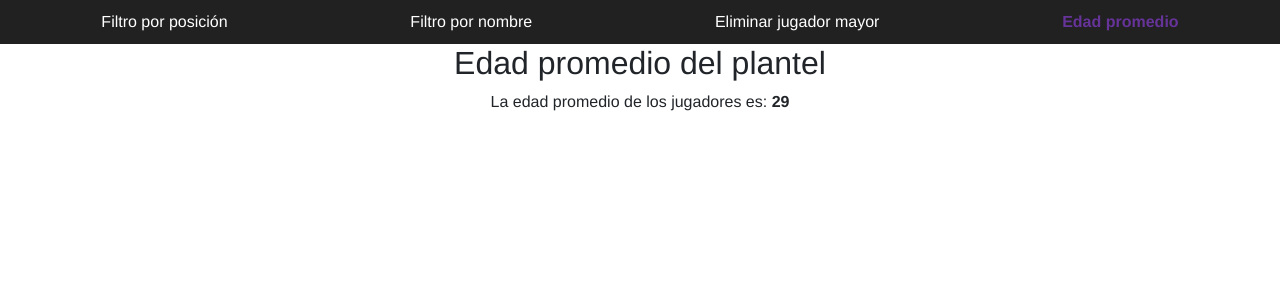
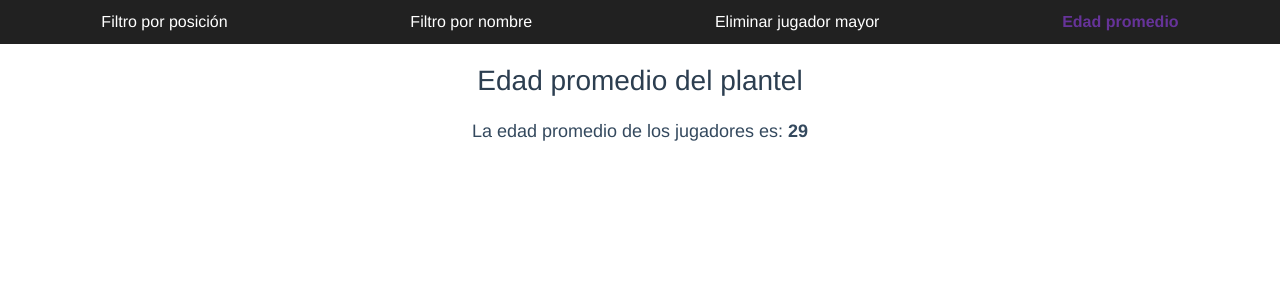
Before and after one commit to JenniArabel/angularExercises, an Angular app in the folder angular-exercises/: page /jugadores-edad-promedio in a window 1280 px wide. Shown: the top 300 px of the page. Built offline with nearby package versions, Linux system fonts and the light colour scheme.

Commit message:
Add styles to Edad promedio component

```diff
--- /dev/null
+++ b/angular-exercises/src/app/pages/jugadoresEdadPromedio/jugadoresEdadPromedio.component.css
@@ -0,0 +1,10 @@
+h2{
+  color: #2c3e50;
+  font-size: 28px;
+  margin: 20px 0;
+}
+
+p{
+  font-size: 18px;
+  color: #34495e;
+}
--- a/angular-exercises/src/app/pages/jugadoresEdadPromedio/jugadoresEdadPromedio.component.ts
+++ b/angular-exercises/src/app/pages/jugadoresEdadPromedio/jugadoresEdadPromedio.component.ts
@@ -4,6 +4,7 @@ import { Component } from '@angular/core';
   selector: 'app-jugadores-edad-promedio',
   imports: [],
   templateUrl: './jugadoresEdadPromedio.component.html',
+  styleUrls: ['./jugadoresEdadPromedio.component.css']
 })
 export class JugadoresEdadPromedioComponent {
   jugadores = [
```
